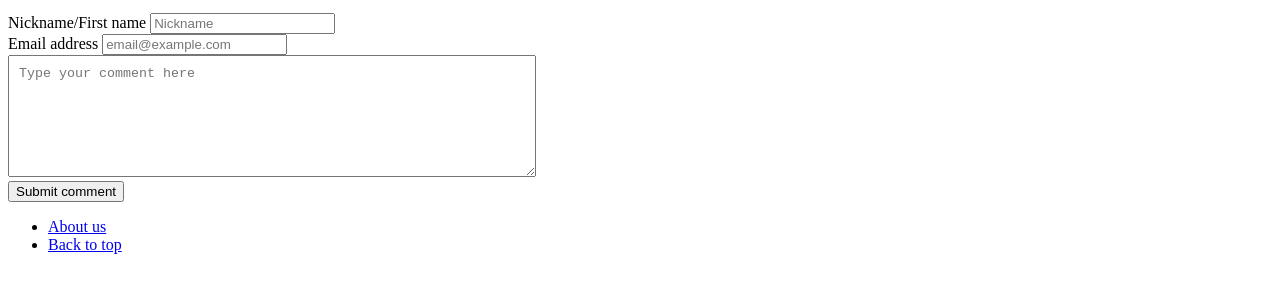
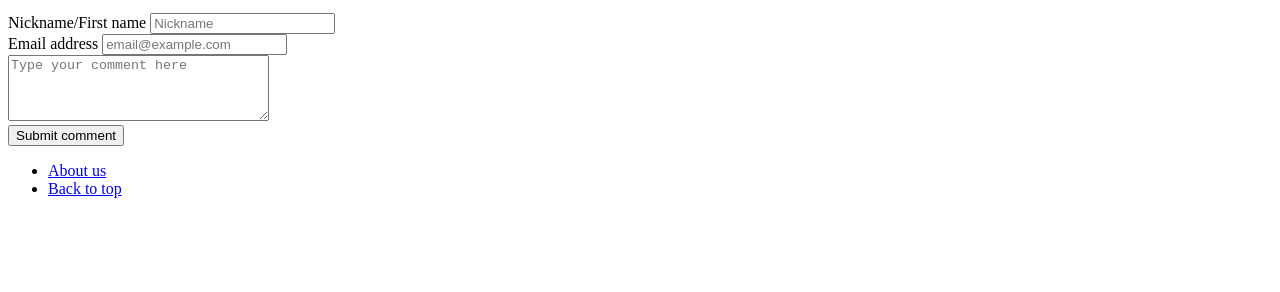
Before and after one commit to lool3/CS-site, a plain HTML site: page index.html in a window 1280 px wide. Shown: the part 450-742 px from the top of the page. Drawn offline with Linux system fonts and the light colour scheme.

Commit message:
Update index.html

```diff
--- a/index.html
+++ b/index.html
@@ -4,13 +4,6 @@
 	<meta charset="UTF-8">
 	<meta name="viewport" content="width=device-width, initial-scale=1.0">
 	<title>Computer Science webpage</title>
-	<style>
-      .comment {
-        width: 40%;
-        height: 100px;
-        padding: 10px;
-      }
-    </style>
 </head>
 
 <body>
@@ -28,7 +21,7 @@
 		<label for="emailaddress">Email address</label>
 		<input type="email" name="email" id="emailaddress" placeholder="email@example.com">
 		<br>
-		<textarea class="comment" placeholder="Type your comment here"></textarea>
+		<textarea rows="4" cols="30" placeholder="Type your comment here"></textarea>
 		<br>
 		<input type="submit" value="Submit comment">
 	</form>
```
